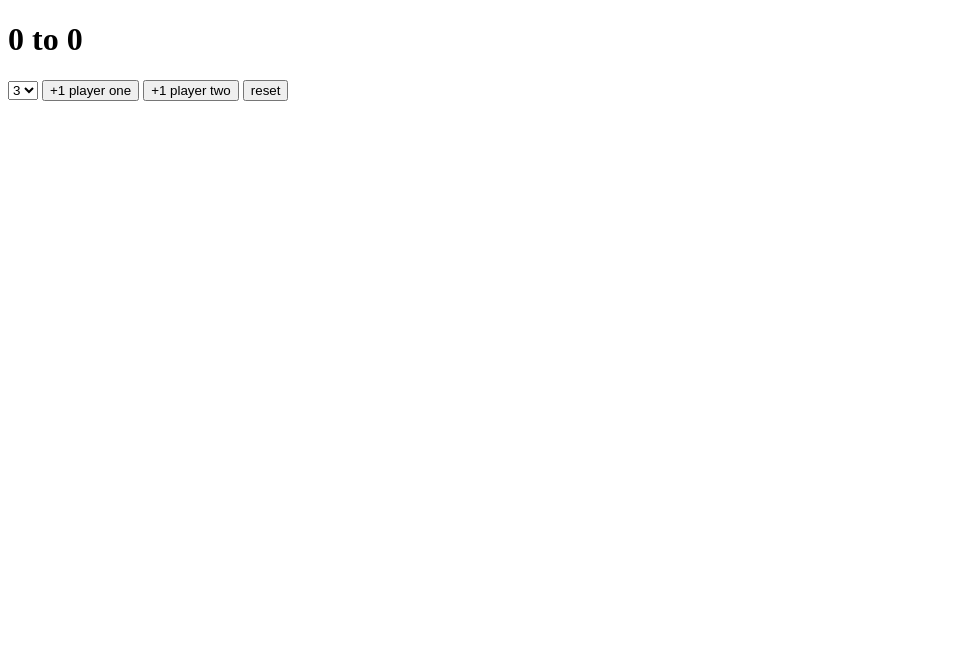
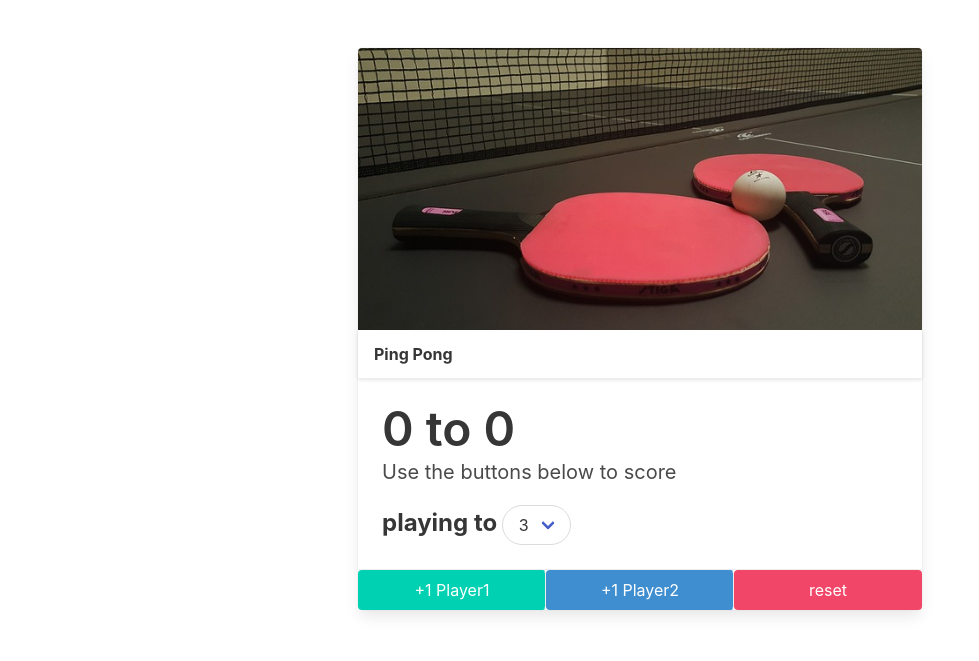
Before and after one commit to astathakis/Score-Keeper-js, a plain HTML site: page index.html in a window 1280 px wide. Shown: the whole page, without its empty margins (0-979 px from the left). Drawn offline with nearby package versions, Linux system fonts and the light colour scheme.

Commit message:
addition

```diff
--- a/index.html
+++ b/index.html
@@ -5,6 +5,10 @@
     <meta http-equiv="X-UA-Compatible" content="IE=edge" />
     <meta name="viewport" content="width=device-width, initial-scale=1.0" />
     <title>Score Keeper</title>
+    <link
+      rel="stylesheet"
+      href="https://cdn.jsdelivr.net/npm/bulma@0.9.4/css/bulma.min.css"
+    />
     <style>
       .winner {
         color: green;
@@ -15,7 +19,32 @@
     </style>
   </head>
   <body>
-    <h1><span id="p1Display">0</span> to <span id="p2Display">0</span></h1>
+    <section class="section">
+      <div class="container">
+        <div class="columns">
+          <div class="column is-half is-offset-one-quarter">
+            <div class="card">
+              <div class="card-image">
+                <figure class="image is-2by1">
+                  <img src="pingpong.jpg" alt="" />
+                </figure>
+              </div>
+              <header class="card-header">
+                <p class="card-header-title">Ping Pong</p>
+              </header>
+              <div class="card-content">
+                <div class="content">
+                  <h1 class="title is-1">
+                    <span id="p1Display">0</span> to
+                    <span id="p2Display">0</span>
+                  </h1>
+                  <p class="subtitle">Use the buttons below to score</p>
+
+                  <label for="playto" class="label is-large is-inline"
+                    >playing to</label
+                  >
+
+                  <div class="select is-rounded">
                     <select name="" id="playto">
                       <option value="3">3</option>
                       <option value="4">4</option>
@@ -23,9 +52,32 @@
                       <option value="6">6</option>
                       <option value="7">7</option>
                     </select>
-    <button id="p1Btn">+1 player one</button>
+                  </div>
+                </div>
+              </div>
+              <footer class="card-footer">
+                <button id="p1Btn" class="is-primary button card-footer-item">
+                  +1 Player1
+                </button>
+                <button id="p2Btn" class="is-info button card-footer-item">
+                  +1 Player2
+                </button>
+                <button id="reset" class="is-danger button card-footer-item">
+                  reset
+                </button>
+              </footer>
+            </div>
+          </div>
+        </div>
+      </div>
+    </section>
+
+    <!-- <section>
+      <h4>play to</h4>
+    </section>
+    <button>+1 player one</button>
     <button id="p2Btn">+1 player two</button>
-    <button id="reset">reset</button>
+    <button id="reset">reset</button> -->
 
     <script src="app.js"></script>
   </body>
```
Also changed, not shown: pingpong.jpg (added). Lines whose indentation alone changed are shown as unchanged.
